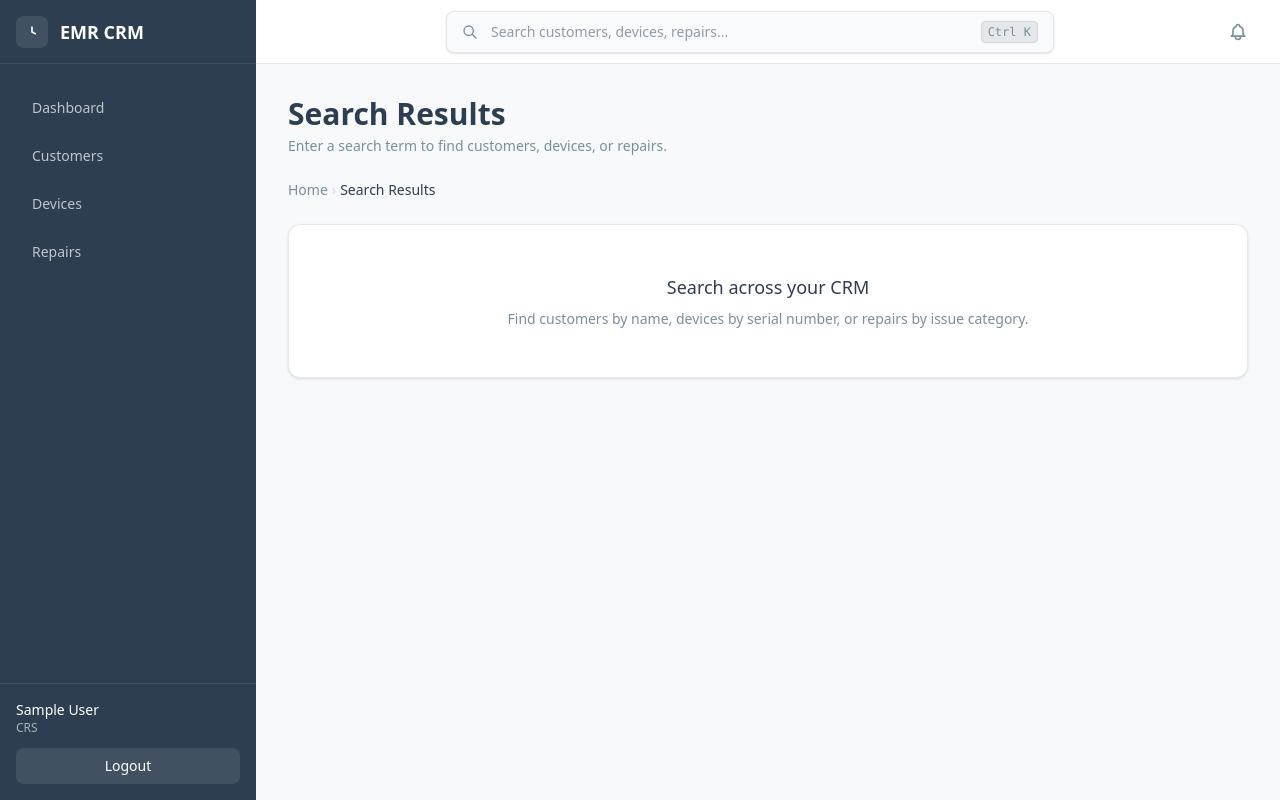
After one commit to irilnursharief/emr-crm, a Django app: page /search/ in a window 1280 px wide. The commit adds this page. Run offline with Django 5.2, Linux system fonts and the light colour scheme; the visitor is signed in with stand-in values (Sample User, id 1).

Commit message:
feat: global search with topbar upgrade, Ctrl+K shortcut, centered search UI

```diff
--- a/a_users/urls.py
+++ b/a_users/urls.py
@@ -5,4 +5,5 @@ from . import views
 urlpatterns = [
     path("", lambda request: redirect("login"), name="home"),
     path("dashboard/", views.dashboard, name="dashboard"),
+    path("search/", views.global_search, name="global_search"),
 ]
--- a/a_users/views.py
+++ b/a_users/views.py
@@ -1,6 +1,8 @@
 from django.contrib.auth.decorators import login_required
 from django.shortcuts import render
 from django.db.models import Count, Sum, Q
+from django.db.models import Q, Value
+from django.db.models.functions import Concat
 from b_customers.models import Customer
 from c_devices.models import Device
 from d_repairs.models import Repair
@@ -53,3 +55,86 @@ def dashboard(request):
     }
 
     return render(request, "dashboard.html", context)
+
+
+@login_required
+def global_search(request):
+    query = request.GET.get("q", "").strip()
+
+    customers = []
+    devices = []
+    repairs = []
+    total_results = 0
+
+    if query:
+        # --- Search Customers ---
+        customers = (
+            Customer.objects.annotate(
+                full_name_search=Concat("first_name", Value(" "), "last_name")
+            )
+            .filter(
+                Q(first_name__icontains=query)
+                | Q(last_name__icontains=query)
+                | Q(full_name_search__icontains=query)
+                | Q(contact_number__icontains=query)
+                | Q(email__icontains=query)
+            )
+            .order_by("-created_at")[:10]
+        )
+
+        # --- Search Devices ---
+        devices = (
+            Device.objects.select_related("customer")
+            .annotate(
+                customer_full_name=Concat(
+                    "customer__first_name", Value(" "), "customer__last_name"
+                )
+            )
+            .filter(
+                Q(brand__icontains=query)
+                | Q(model__icontains=query)
+                | Q(serial_number__icontains=query)
+                | Q(customer_full_name__icontains=query)
+            )
+            .order_by("-created_at")[:10]
+        )
+
+        # --- Search Repairs ---
+        repairs = (
+            Repair.objects.select_related("device", "device__customer", "assigned_to")
+            .annotate(
+                customer_full_name=Concat(
+                    "device__customer__first_name",
+                    Value(" "),
+                    "device__customer__last_name",
+                )
+            )
+            .filter(
+                Q(device__customer__first_name__icontains=query)
+                | Q(device__customer__last_name__icontains=query)
+                | Q(customer_full_name__icontains=query)
+                | Q(device__brand__icontains=query)
+                | Q(device__model__icontains=query)
+                | Q(device__serial_number__icontains=query)
+                | Q(issue_category__icontains=query)
+            )
+            .order_by("-created_at")[:10]
+        )
+
+        total_results = len(customers) + len(devices) + len(repairs)
+
+    return render(
+        request,
+        "search_results.html",
+        {
+            "query": query,
+            "customers": customers,
+            "devices": devices,
+            "repairs": repairs,
+            "total_results": total_results,
+            "breadcrumbs": [
+                {"label": "Home", "url": "/dashboard/"},
+                {"label": "Search Results", "url": None},
+            ],
+        },
+    )
--- a/static/css/output.css
+++ b/static/css/output.css
@@ -47,6 +47,7 @@
     --color-white: #fff;
     --spacing: 0.25rem;
     --container-md: 28rem;
+    --container-2xl: 42rem;
     --container-3xl: 48rem;
     --container-7xl: 80rem;
     --text-xs: 0.75rem;
@@ -235,17 +236,32 @@
   .visible {
     visibility: visible;
   }
+  .absolute {
+    position: absolute;
+  }
   .fixed {
     position: fixed;
+  }
+  .relative {
+    position: relative;
   }
   .static {
     position: static;
   }
+  .inset-y-0 {
+    inset-block: calc(var(--spacing) * 0);
+  }
   .top-20 {
     top: calc(var(--spacing) * 20);
   }
+  .right-0 {
+    right: calc(var(--spacing) * 0);
+  }
   .right-4 {
     right: calc(var(--spacing) * 4);
+  }
+  .left-0 {
+    left: calc(var(--spacing) * 0);
   }
   .z-50 {
     z-index: 50;
@@ -253,11 +269,17 @@
   .mx-auto {
     margin-inline: auto;
   }
+  .mt-0 {
+    margin-top: calc(var(--spacing) * 0);
+  }
   .mt-0\.5 {
     margin-top: calc(var(--spacing) * 0.5);
   }
   .mt-1 {
     margin-top: calc(var(--spacing) * 1);
+  }
+  .mt-2 {
+    margin-top: calc(var(--spacing) * 2);
   }
   .mt-4 {
     margin-top: calc(var(--spacing) * 4);
@@ -373,11 +398,17 @@
   .w-64 {
     width: calc(var(--spacing) * 64);
   }
+  .w-72 {
+    width: calc(var(--spacing) * 72);
+  }
   .w-full {
     width: 100%;
   }
   .max-w-0 {
     max-width: calc(var(--spacing) * 0);
+  }
+  .max-w-2xl {
+    max-width: var(--container-2xl);
   }
   .max-w-3xl {
     max-width: var(--container-3xl);
@@ -449,6 +489,9 @@
   }
   .justify-center {
     justify-content: center;
+  }
+  .gap-0\.5 {
+    gap: calc(var(--spacing) * 0.5);
   }
   .gap-1 {
     gap: calc(var(--spacing) * 1);
@@ -549,6 +592,9 @@
   .overflow-y-auto {
     overflow-y: auto;
   }
+  .rounded {
+    border-radius: 0.25rem;
+  }
   .rounded-2xl {
     border-radius: var(--radius-2xl);
   }
@@ -647,6 +705,9 @@
   }
   .bg-gray-100 {
     background-color: var(--color-gray-100);
+  }
+  .bg-gray-200 {
+    background-color: var(--color-gray-200);
   }
   .bg-green-50 {
     background-color: var(--color-green-50);
@@ -690,6 +751,12 @@
   .p-8 {
     padding: calc(var(--spacing) * 8);
   }
+  .p-12 {
+    padding: calc(var(--spacing) * 12);
+  }
+  .px-1\.5 {
+    padding-inline: calc(var(--spacing) * 1.5);
+  }
   .px-2 {
     padding-inline: calc(var(--spacing) * 2);
   }
@@ -707,6 +774,12 @@
   }
   .px-6 {
     padding-inline: calc(var(--spacing) * 6);
+  }
+  .px-8 {
+    padding-inline: calc(var(--spacing) * 8);
+  }
+  .py-0 {
+    padding-block: calc(var(--spacing) * 0);
   }
   .py-0\.5 {
     padding-block: calc(var(--spacing) * 0.5);
@@ -746,6 +819,24 @@
   }
   .pt-4 {
     padding-top: calc(var(--spacing) * 4);
+  }
+  .pr-4 {
+    padding-right: calc(var(--spacing) * 4);
+  }
+  .pr-16 {
+    padding-right: calc(var(--spacing) * 16);
+  }
+  .pl-3 {
+    padding-left: calc(var(--spacing) * 3);
+  }
+  .pl-4 {
+    padding-left: calc(var(--spacing) * 4);
+  }
+  .pl-10 {
+    padding-left: calc(var(--spacing) * 10);
+  }
+  .pl-11 {
+    padding-left: calc(var(--spacing) * 11);
   }
   .text-center {
     text-align: center;
@@ -955,6 +1053,13 @@
     &:hover {
       @media (hover: hover) {
         background-color: var(--color-gray-50);
+      }
+    }
+  }
+  .hover\:bg-gray-100 {
+    &:hover {
+      @media (hover: hover) {
+        background-color: var(--color-gray-100);
       }
     }
   }
@@ -1025,6 +1130,11 @@
       border-color: transparent;
     }
   }
+  .focus\:bg-white {
+    &:focus {
+      background-color: var(--color-white);
+    }
+  }
   .focus\:ring-2 {
     &:focus {
       --tw-ring-shadow: var(--tw-ring-inset,) 0 0 0 calc(2px + var(--tw-ring-offset-width)) var(--tw-ring-color, currentcolor);
@@ -1041,6 +1151,21 @@
     &:focus {
       --tw-outline-style: none;
       outline-style: none;
+    }
+  }
+  .sm\:inline-flex {
+    @media (width >= 40rem) {
+      display: inline-flex;
+    }
+  }
+  .sm\:w-80 {
+    @media (width >= 40rem) {
+      width: calc(var(--spacing) * 80);
+    }
+  }
+  .md\:w-96 {
+    @media (width >= 48rem) {
+      width: calc(var(--spacing) * 96);
     }
   }
   .md\:grid-cols-2 {
@@ -1248,6 +1383,11 @@
   inherits: false;
   initial-value: 0 0 #0000;
 }
+@property --tw-outline-style {
+  syntax: "*";
+  inherits: false;
+  initial-value: solid;
+}
 @property --tw-blur {
   syntax: "*";
   inherits: false;
@@ -1340,6 +1480,7 @@
       --tw-ring-offset-width: 0px;
       --tw-ring-offset-color: #fff;
       --tw-ring-offset-shadow: 0 0 #0000;
+      --tw-outline-style: solid;
       --tw-blur: initial;
       --tw-brightness: initial;
       --tw-contrast: initial;
--- a/templates/_topbar.html
+++ b/templates/_topbar.html
@@ -1,18 +1,60 @@
 <header class="h-16 flex items-center justify-between px-6 bg-white border-b border-gray-200 shrink-0">
 
-    <div class="text-sm font-medium text-primary">
-        Welcome back 👋
+    <!-- Left side: empty or future breadcrumb area -->
+    <div></div>
+
+    <!-- Center: Global Search -->
+    <div class="flex-1 flex justify-center px-8 max-w-2xl mx-auto">
+        <form method="GET" action="{% url 'global_search' %}" class="relative w-full">
+            <!-- Search Icon -->
+            <span class="absolute inset-y-0 left-0 flex items-center pl-4">
+                <svg class="w-4 h-4 text-secondary" fill="none" stroke="currentColor" viewBox="0 0 24 24">
+                    <path stroke-linecap="round" stroke-linejoin="round" stroke-width="2"
+                          d="M21 21l-6-6m2-5a7 7 0 11-14 0 7 7 0 0114 0z"/>
+                </svg>
+            </span>
+
+            <!-- Input -->
+            <input type="search"
+                   name="q"
+                   id="global-search"
+                   value="{{ request.GET.q|default:'' }}"
+                   placeholder="Search customers, devices, repairs..."
+                   autocomplete="off"
+                   class="w-full pl-11 pr-16 py-2.5 bg-gray-50 border border-gray-200 rounded-lg text-sm text-primary placeholder-secondary focus:outline-none focus:ring-2 focus:ring-primary focus:border-transparent focus:bg-white transition-all duration-200 shadow-sm">
+
+            <!-- Keyboard Shortcut Hint -->
+            <span class="absolute inset-y-0 right-0 flex items-center pr-4 pointer-events-none">
+                <kbd class="hidden sm:inline-flex items-center gap-0.5 px-1.5 py-0.5 text-xs font-medium text-secondary bg-gray-200 border border-gray-300 rounded">
+                    Ctrl K
+                </kbd>
+            </span>
+        </form>
     </div>
 
-    <div class="flex items-center space-x-4">
+    <!-- Right side: Notification Bell -->
+    <div class="flex items-center">
+        <button id="notification-btn"
+                class="relative p-2 text-secondary hover:text-primary transition rounded-full hover:bg-gray-100">
+            <svg class="w-5 h-5" fill="none" stroke="currentColor" viewBox="0 0 24 24">
+                <path stroke-linecap="round" stroke-linejoin="round" stroke-width="2"
+                      d="M15 17h5l-1.405-1.405A2.032 2.032 0 0118 14.158V11a6.002 6.002 0 00-4-5.659V5a2 2 0 10-4 0v.341C7.67 6.165 6 8.388 6 11v3.159c0 .538-.214 1.055-.595 1.436L4 17h5m6 0v1a3 3 0 11-6 0v-1m6 0H9"/>
+            </svg>
+        </button>
+    </div>
 
-        <input type="search"
-               placeholder="Search customers, devices, repairs......"
-               class="w-64 px-4 py-2 bg-gray-100 border border-gray-200 rounded-lg text-sm text-primary focus:outline-none focus:ring-2 focus:ring-tertiary">
+</header>
 
-        <button class="p-2 text-secondary hover:text-primary transition">
-            🔔
-        </button>
-
-    </div>
-</header>
+<!-- Ctrl+K keyboard shortcut to focus search -->
+<script>
+document.addEventListener('keydown', function (e) {
+    if ((e.ctrlKey || e.metaKey) && e.key === 'k') {
+        e.preventDefault();
+        const searchInput = document.getElementById('global-search');
+        if (searchInput) {
+            searchInput.focus();
+            searchInput.select();
+        }
+    }
+});
+</script>
--- /dev/null
+++ b/templates/search_results.html
@@ -0,0 +1,170 @@
+{% extends "base_dashboard.html" %}
+
+{% block title %}Search Results{% endblock %}
+{% block page_title %}Search Results{% endblock %}
+{% block page_subtitle %}
+    {% if query %}
+        <p class="mt-1 text-sm text-secondary">
+            Found <span class="font-medium text-primary">{{ total_results }}</span> result{{ total_results|pluralize }}
+            for "<span class="font-medium text-primary">{{ query }}</span>"
+        </p>
+    {% else %}
+        <p class="mt-1 text-sm text-secondary">Enter a search term to find customers, devices, or repairs.</p>
+    {% endif %}
+{% endblock %}
+
+{% block content %}
+
+{% include "components/breadcrumbs.html" with breadcrumbs=breadcrumbs %}
+
+{% if query %}
+
+    {% if total_results == 0 %}
+    <!-- No Results -->
+    <div class="bg-white border border-gray-200 rounded-xl p-12 shadow-sm text-center">
+        <p class="text-primary font-medium text-lg">No results found</p>
+        <p class="text-secondary text-sm mt-2">
+            No customers, devices, or repairs match "<span class="font-medium">{{ query }}</span>".
+        </p>
+        <p class="text-secondary text-sm mt-1">
+            Try a different search term or check the spelling.
+        </p>
+    </div>
+    {% endif %}
+
+    <!-- Customers Results -->
+    {% if customers %}
+    <div class="bg-white border border-gray-200 rounded-xl overflow-hidden shadow-sm mb-6">
+        <div class="px-6 py-4 border-b border-gray-200 flex items-center justify-between">
+            <h2 class="text-primary font-semibold">
+                Customers
+                <span class="ml-2 text-xs font-normal text-secondary">({{ customers|length }} found)</span>
+            </h2>
+            <a href="{% url 'customers:list' %}?q={{ query }}"
+               class="text-blue-600 hover:text-blue-800 text-sm font-medium">
+                View all in Customers →
+            </a>
+        </div>
+        <div class="divide-y divide-gray-200">
+            {% for c in customers %}
+                <a href="{% url 'customers:detail' c.pk %}"
+                   class="block px-6 py-4 hover:bg-gray-50 transition-colors">
+                    <div class="flex items-center justify-between">
+                        <div>
+                            <p class="text-primary font-medium">{{ c.full_name }}</p>
+                            <p class="text-xs text-secondary mt-0.5">
+                                {{ c.contact_number }}
+                                {% if c.email %} • {{ c.email }}{% endif %}
+                            </p>
+                        </div>
+                        <svg class="w-4 h-4 text-gray-400" fill="none" stroke="currentColor" viewBox="0 0 24 24">
+                            <path stroke-linecap="round" stroke-linejoin="round" stroke-width="2" d="M9 5l7 7-7 7"/>
+                        </svg>
+                    </div>
+                </a>
+            {% endfor %}
+        </div>
+    </div>
+    {% endif %}
+
+    <!-- Devices Results -->
+    {% if devices %}
+    <div class="bg-white border border-gray-200 rounded-xl overflow-hidden shadow-sm mb-6">
+        <div class="px-6 py-4 border-b border-gray-200 flex items-center justify-between">
+            <h2 class="text-primary font-semibold">
+                Devices
+                <span class="ml-2 text-xs font-normal text-secondary">({{ devices|length }} found)</span>
+            </h2>
+            <a href="{% url 'devices:list' %}?q={{ query }}"
+               class="text-blue-600 hover:text-blue-800 text-sm font-medium">
+                View all in Devices →
+            </a>
+        </div>
+        <div class="divide-y divide-gray-200">
+            {% for d in devices %}
+                <a href="{% url 'devices:detail' d.pk %}"
+                   class="block px-6 py-4 hover:bg-gray-50 transition-colors">
+                    <div class="flex items-center justify-between">
+                        <div>
+                            <p class="text-primary font-medium">{{ d.brand }} {{ d.model }}</p>
+                            <p class="text-xs text-secondary mt-0.5">
+                                <span class="font-mono">{{ d.serial_number }}</span>
+                                • {{ d.get_type_display }}
+                                • Owner: {{ d.customer.full_name }}
+                            </p>
+                        </div>
+                        <svg class="w-4 h-4 text-gray-400" fill="none" stroke="currentColor" viewBox="0 0 24 24">
+                            <path stroke-linecap="round" stroke-linejoin="round" stroke-width="2" d="M9 5l7 7-7 7"/>
+                        </svg>
+                    </div>
+                </a>
+            {% endfor %}
+        </div>
+    </div>
+    {% endif %}
+
+    <!-- Repairs Results -->
+    {% if repairs %}
+    <div class="bg-white border border-gray-200 rounded-xl overflow-hidden shadow-sm mb-6">
+        <div class="px-6 py-4 border-b border-gray-200 flex items-center justify-between">
+            <h2 class="text-primary font-semibold">
+                Repairs
+                <span class="ml-2 text-xs font-normal text-secondary">({{ repairs|length }} found)</span>
+            </h2>
+            <a href="{% url 'repairs:list' %}?q={{ query }}"
+               class="text-blue-600 hover:text-blue-800 text-sm font-medium">
+                View all in Repairs →
+            </a>
+        </div>
+        <div class="divide-y divide-gray-200">
+            {% for r in repairs %}
+                <a href="{% url 'repairs:detail' r.pk %}"
+                   class="block px-6 py-4 hover:bg-gray-50 transition-colors">
+                    <div class="flex items-center justify-between">
+                        <div>
+                            <p class="text-primary font-medium">
+                                <span class="font-mono text-blue-600">#{{ r.id|stringformat:"04d" }}</span>
+                                — {{ r.device.customer.full_name }}
+                            </p>
+                            <p class="text-xs text-secondary mt-0.5">
+                                {{ r.device.brand }} {{ r.device.model }}
+                                • {{ r.issue_category }}
+                                • {{ r.created_at|date:"M d, Y" }}
+                            </p>
+                        </div>
+                        <div class="flex items-center gap-3">
+                            {% if r.status == 'pending' %}
+                                <span class="px-2 py-0.5 rounded-full text-xs font-medium bg-yellow-100 text-yellow-700 whitespace-nowrap">{{ r.get_status_display }}</span>
+                            {% elif r.status == 'in_progress' %}
+                                <span class="px-2 py-0.5 rounded-full text-xs font-medium bg-blue-100 text-blue-700 whitespace-nowrap">{{ r.get_status_display }}</span>
+                            {% elif r.status == 'awaiting_approval' %}
+                                <span class="px-2 py-0.5 rounded-full text-xs font-medium bg-purple-100 text-purple-700 whitespace-nowrap">{{ r.get_status_display }}</span>
+                            {% elif r.status == 'completed' %}
+                                <span class="px-2 py-0.5 rounded-full text-xs font-medium bg-green-100 text-green-700 whitespace-nowrap">{{ r.get_status_display }}</span>
+                            {% elif r.status == 'released' %}
+                                <span class="px-2 py-0.5 rounded-full text-xs font-medium bg-gray-100 text-gray-700 whitespace-nowrap">{{ r.get_status_display }}</span>
+                            {% endif %}
+                            <svg class="w-4 h-4 text-gray-400" fill="none" stroke="currentColor" viewBox="0 0 24 24">
+                                <path stroke-linecap="round" stroke-linejoin="round" stroke-width="2" d="M9 5l7 7-7 7"/>
+                            </svg>
+                        </div>
+                    </div>
+                </a>
+            {% endfor %}
+        </div>
+    </div>
+    {% endif %}
+
+{% else %}
+
+    <!-- Empty State: No Query -->
+    <div class="bg-white border border-gray-200 rounded-xl p-12 shadow-sm text-center">
+        <p class="text-primary font-medium text-lg">Search across your CRM</p>
+        <p class="text-secondary text-sm mt-2">
+            Find customers by name, devices by serial number, or repairs by issue category.
+        </p>
+    </div>
+
+{% endif %}
+
+{% endblock %}
```
Also changed, not shown: other parts of static/css/output.css (+41 -0 lines).
